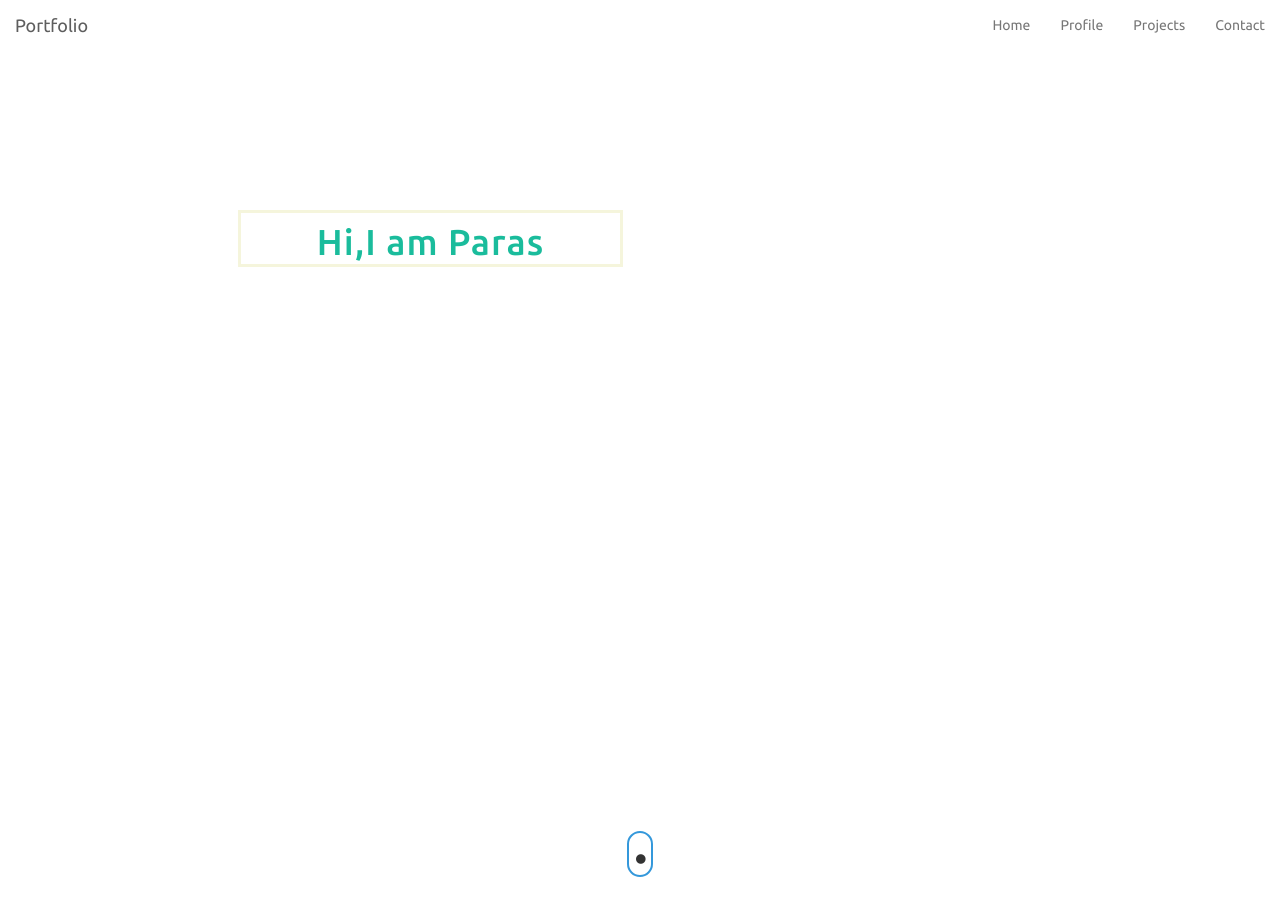
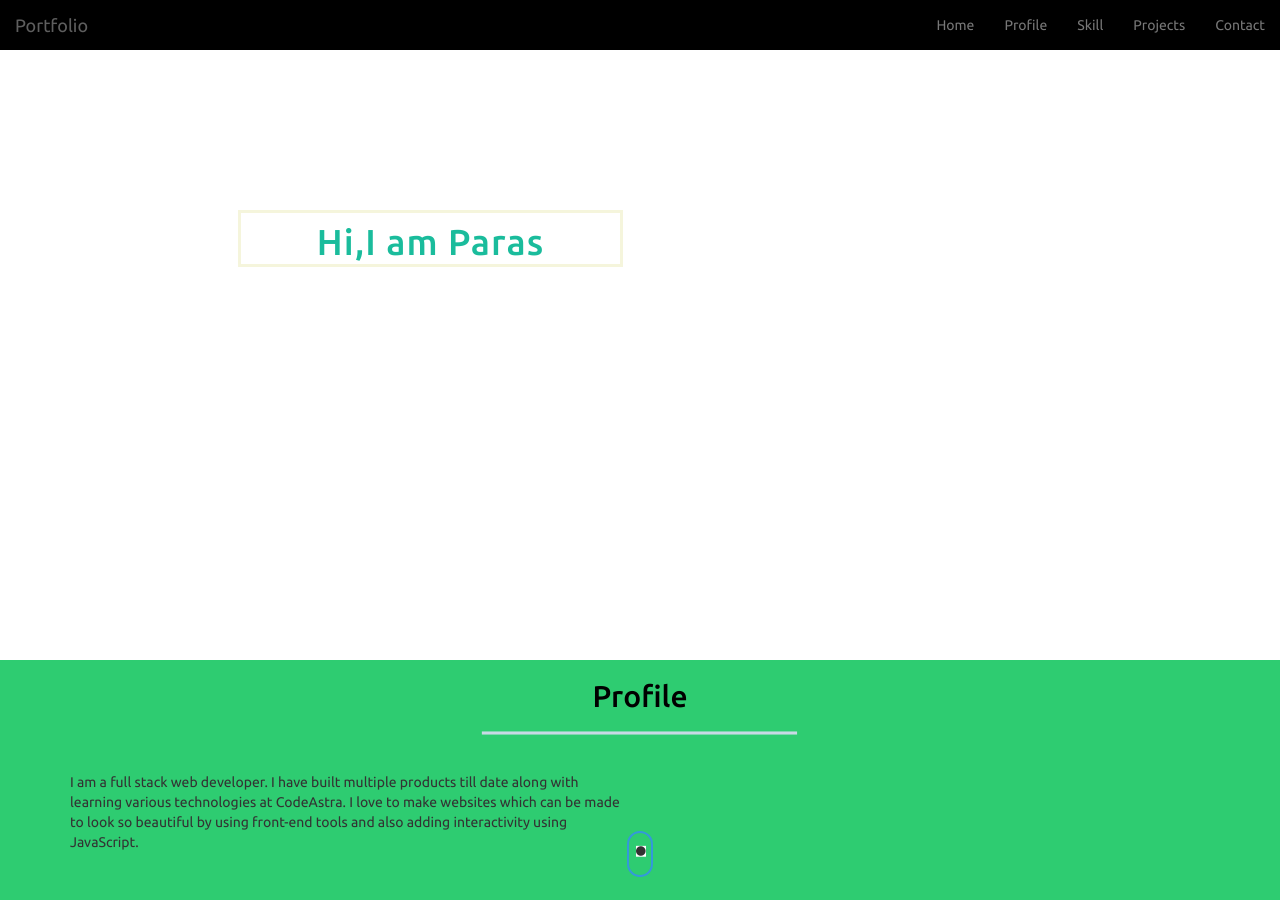
Before and after one commit to parasaro92/Portfolio-website, a Jekyll site: the page built from index.html, in a window 1280 px wide and 900 px high. Built offline with Jekyll 4.4.1, drawn with Linux system fonts in a browser that asks for light colours; nearby versions of some CDN libraries; some of the changed text lies outside the part shown.

Commit message:
Added projects and project page

```diff
--- a/_includes/head.html
+++ b/_includes/head.html
@@ -14,6 +14,10 @@
   <script src="https://code.jquery.com/jquery-2.1.4.min.js"></script>
   <script src="{{ "/js/app.js" | prepend: site.baseurl }}"></script>
   <script src="{{ "/js/wow.min.js" | prepend: site.baseurl }}"></script>
+
+  <script src="https://maxcdn.bootstrapcdn.com/bootstrap/3.3.5/js/bootstrap.min.js"></script>
+  <script src="{{ "/js/bootbox.min.js" | prepend: site.baseurl }}"></script>
+  <script src="{{ "/js/project.js" | prepend: site.baseurl }}"></script>
   <link rel="canonical" href="{{ page.url | replace:'index.html','' | prepend: site.baseurl | prepend: site.url }}">
   <link href='https://fonts.googleapis.com/css?family=Ubuntu:400,500,700' rel='stylesheet' type='text/css'>
   <!-- <link rel="stylesheet" href="path/to/font-awesome/css/font-awesome.min.css"> -->
--- a/_includes/header.html
+++ b/_includes/header.html
@@ -18,7 +18,8 @@
           <ul class="nav navbar-nav navbar-right">
             <li><a href="#home">Home</a></li>
             <li><a href="#profile">Profile</a></li>
-            <li><a href="#services">Projects</a></li>
+            <li><a href="#skills">Skill</a></li>
+            <li><a href="#project">Projects</a></li>
 <!--             <li><a href="#portfolio">Portfolio</a></li>
             <li><a href="#testimonial">Testimonial</a></li> -->
             <li><a href="#contact">Contact</a></li>
--- /dev/null
+++ b/_includes/project.html
@@ -0,0 +1,60 @@
+<section id="project">
+  <div class="row">
+    <h2>Projects</h2>
+    <hr>
+    <span class="fa fa-star hr-star"></span>
+  </div>
+  <div class="row btng">
+    <div class="col-sm-3"></div>
+    <div class="col-sm-9">
+      <div class="btn-group btn-group-lg" role="group" aria-label="...">
+        <button type="button" id="all" class="btn btn-default">All</button>
+        <button type="button" id="html" class="btn btn-default">HTML &amp; CSS</button>
+        <button type="button" id="js" class="btn btn-default">Javascript/Jquery</button>
+        <!-- <button type="button" id="jek" class="btn btn-default">Jekyll</button> -->
+        <!-- <button type="button" id="c" class="btn btn-default">MOUNTAIN</button> -->
+      </div>
+    </div>
+  </div>
+  <div class="container-fluid">
+    <div class="row cc">
+      <div class="col-md-6 col-sm-6 pad">
+        <div class="img-pic">
+          <img src="images/psd2html1.png" class="img-responsive all p1">
+        </div>
+      </div>
+      <div class="col-md-6 col-sm-6 pad">
+        <div class="img-pic">
+          <img src="images/riding.png" class="img-responsive all p2">
+        </div>
+      </div>
+    </div>
+    <div class="row cc">
+      <div class="col-md-6 col-sm-6 pad">
+        <div class="img-pic">
+          <img src="images/game.png" class="img-responsive all g1">
+        </div>
+      </div>
+      <div class="col-md-6 col-sm-6 pad">
+        <div class="img-pic">
+          <img src="images/calci.png" class="img-responsive all c1">
+        </div>
+      </div>
+    </div>
+    <div class="row cc">
+      <div class="col-md-6 col-sm-6 pad">
+        <div class="img-pic">
+          <img src="images/tbbt.png" class="img-responsive all w1">>
+        </div>
+      </div>
+      <!-- <div class="col-md-6 col-sm-6 pad">
+        <div class="img-pic">
+          <img src="images/calci.png" class="img-responsive all web">
+          <p class="text-overlay">Lorem ipsum dolor sit amet, consectetur</p>
+        </div>
+      </div> -->
+    </div>
+  </div>
+
+
+</section>
--- /dev/null
+++ b/_includes/skill.html
@@ -0,0 +1,80 @@
+<section id="skills">
+  <div class="container">
+    <div class="row">
+      <h2 class="wow bounceInDown" data-wow-duration="2s" data-wow-delay="0.5s">Skills</h2>
+      <hr class="wow fadeIn" data-wow-duration="1s" data-wow-delay="0.5s">
+    </div>
+    <div class="row">
+      <div class="col-sm-6">
+        <h4>Html</h4>
+        <div class="progress wow zoomIn" data-wow-duration="3s" data-wow-delay="0s" style="visibility: visible; animation-duration: 3s; animation-delay: 0s; animation-name: zoomIn;">
+          <div class="progress-bar progress-bar-info" role="progressbar" aria-valuenow="5" style="width: 85%">
+            <span class="sr-only"></span>
+          </div>
+        </div>
+      </div>
+      <div class="col-sm-6">
+        <h4>CSS3</h4>
+        <div class="progress wow zoomIn" data-wow-duration="3s" data-wow-delay="0s" style="visibility: visible; animation-duration: 3s; animation-delay: 0s; animation-name: zoomIn;">
+          <div class="progress-bar progress-bar-info" role="progressbar" aria-valuenow="5" style="width: 85%">
+            <span class="sr-only"></span>
+          </div>
+        </div>
+      </div>
+    </div>
+    <div class="row">
+      <div class="col-sm-6">
+        <h4 class="s">Javascript</h4>
+        <div class="progress wow zoomIn" data-wow-duration="3s" data-wow-delay="0s" style="visibility: visible; animation-duration: 3s; animation-delay: 0s; animation-name: zoomIn;">
+          <div class="progress-bar progress-bar-info" role="progressbar" aria-valuenow="5" style="width: 85%">
+            <span class="sr-only"></span>
+          </div>
+        </div>
+      </div>
+      <div class="col-sm-6">
+        <h4>Ruby</h4>
+        <div class="progress wow zoomIn" data-wow-duration="3s" data-wow-delay="0s" style="visibility: visible; animation-duration: 3s; animation-delay: 0s; animation-name: zoomIn;">
+          <div class="progress-bar progress-bar-info" role="progressbar" aria-valuenow="5" style="width: 85%">
+            <span class="sr-only"></span>
+          </div>
+        </div>
+      </div>
+    </div>
+    <div class="row">
+      <div class="col-sm-6">
+        <h4 class="s">J-query</h4>
+        <div class="progress wow zoomIn" data-wow-duration="3s" data-wow-delay="0s" style="visibility: visible; animation-duration: 3s; animation-delay: 0s; animation-name: zoomIn;">
+          <div class="progress-bar progress-bar-info" role="progressbar" aria-valuenow="5" style="width: 85%">
+            <span class="sr-only"></span>
+          </div>
+        </div>
+      </div>
+      <div class="col-sm-6">
+        <h4>Sql</h4>
+        <div class="progress wow zoomIn" data-wow-duration="3s" data-wow-delay="0s" style="visibility: visible; animation-duration: 3s; animation-delay: 0s; animation-name: zoomIn;">
+          <div class="progress-bar progress-bar-info" role="progressbar" aria-valuenow="5" style="width: 85%">
+            <span class="sr-only"></span>
+          </div>
+        </div>
+      </div>
+    </div>
+    <div class="row">
+      <div class="col-sm-6">
+        <h4>Html</h4>
+        <div class="progress wow zoomIn" data-wow-duration="3s" data-wow-delay="0s" style="visibility: visible; animation-duration: 3s; animation-delay: 0s; animation-name: zoomIn;">
+          <div class="progress-bar progress-bar-info" role="progressbar" aria-valuenow="5" style="width: 85%">
+            <span class="sr-only"></span>
+          </div>
+        </div>
+      </div>
+      <div class="col-sm-6">
+        <h4>CSS3</h4>
+        <div class="progress wow zoomIn" data-wow-duration="3s" data-wow-delay="0s" style="visibility: visible; animation-duration: 3s; animation-delay: 0s; animation-name: zoomIn;">
+          <div class="progress-bar progress-bar-info" role="progressbar" aria-valuenow="5" style="width: 85%">
+            <span class="sr-only"></span>
+          </div>
+        </div>
+      </div>
+    </div>
+  </div>
+</section>
--- a/_sass/home.scss
+++ b/_sass/home.scss
@@ -1,6 +1,6 @@
 #home {
   // margin-bottom: 200px;
-  min-height: 80vh;
+  min-height: 50vh;
 
   video {
     position: fixed;
@@ -67,6 +67,6 @@
 }
 
 header .navbar {
-  background-color: transparent;
+  background-color: black;
   border-bottom: transparent;
 }
--- /dev/null
+++ b/_sass/project.scss
@@ -0,0 +1,56 @@
+#project {
+  min-height: 35em;
+
+  hr {
+    background-color: #ff0;
+    width: 10em;
+    height: 2px;
+  }
+
+  .hr-star {
+    position: relative;
+    top: -2.3em;
+    display: inline-block;
+    color: yellow;
+    background-color: white;
+    width: 2em;
+    text-align: center;
+    margin-left: 31em;
+  }
+
+
+  h2 {
+    text-align: center;
+    font-size: 3.1em;
+    margin-top: 2em;
+    color: #729BCC;
+  }
+
+  .btn-group .btn {
+    margin-right: 1em;
+    height: 2em;
+    border-radius: 7px;
+  }
+
+  .btng {
+    margin-bottom: 2em;
+  }
+
+  .btn-group {
+    margin-left: -4em;
+  }
+
+  .pad {
+    padding: 0 !important;
+  }
+
+  .img-pic {
+    position: relative;
+
+    .img-responsive {
+      width: 80%;
+      margin-left: 3em;
+      margin-bottom: 2em;
+    }
+  }
+}
--- /dev/null
+++ b/_sass/skill.scss
@@ -0,0 +1,28 @@
+#skills {
+  background-color: #C7C9BB;
+  min-height: 50vh;
+
+  h2 {
+    text-align: center;
+  }
+  .progress {
+    margin-top: -2em;
+    width: 21em;
+    height: 14px;
+    margin-left: 4em;
+  }
+
+  .h4 {
+    margin-left: -2em;
+
+    .s {
+      // margin-left: -1em;
+    }
+  }
+
+  hr {
+    width: 14%;
+    height: 2px;
+    background-color: cyan;
+  }
+}
--- a/css/main.scss
+++ b/css/main.scss
@@ -4,4 +4,4 @@
 @charset "utf-8";
 
 
-@import "theme", "common", "home", "profile";
+@import "theme", "common", "home", "profile", "skill", "project";
--- a/index.html
+++ b/index.html
@@ -5,7 +5,7 @@
 <section id="home">
   {% include header.html %}
   <!-- <video autoplay poster="images/night.jpg" id="bgvid" loop>
-    <source src="images/cons.mp4" type="video/mp4">
+    <source src="images/video.mp4" type="video/mp4">
   </video> -->
 
   <div class="row rel">
@@ -21,3 +21,5 @@
 </section>
 
 {% include profile.html %}
+{% include skill.html %}
+{% include project.html %}
--- /dev/null
+++ b/js/project.js
@@ -0,0 +1,31 @@
+function gallery(){
+  $('.p1').click(function(ev) { ev.preventDefault(); bootbox.alert('<h4 class="text-center">PSD to HTML</h4><hr><img class="img-responsive all p1" src="images/psd2html1.png"><br/><div class="col-md-offset-3 col-md-9"><a href="https://github.com/parasaro92/psd2html1" target="_blank"><button type="button" class="btn btn-success">Github URL</button></a>&nbsp;&nbsp;&nbsp;&nbsp;<a href="http://parasaro92.github.io/psd2html1/" target="_blank"><button type="button" class="btn btn-danger">Launch Demo</button></a></div>'); });
+  $('.p2').click(function(ev) { ev.preventDefault(); bootbox.alert('<h4 class="text-center">PSD to HTML</h4><hr><img class="img-responsive" src="images/riding.png"><br/><div class="col-md-offset-3 col-md-9"><a href="https://github.com/parasaro92/machine-angels-club" target="_blank"><button type="button" class="btn btn-success">Github URL</button></a>&nbsp;&nbsp;&nbsp;&nbsp;<a href="http://parasaro92.github.io/machine-angels-club/" target="_blank"><button type="button" class="btn btn-danger">Launch Demo</button></a></div>'); });
+  $('.c1').click(function(ev) { ev.preventDefault(); bootbox.alert('<h4 class="text-center">Calculator</h4><hr><img class="img-responsive" src="images/calci.png"><br/><p class="text-center">A simple Calculator app built using Javascript and jquery</p><div class="col-md-offset-3 col-md-9"><a href="https://github.com/parasaro92/calci" target="_blank"><button type="button" class="btn btn-success">Github URL</button></a>&nbsp;&nbsp;&nbsp;&nbsp;<a href="http://parasaro92.github.io/calci/" target="_blank"><button type="button" class="btn btn-danger">Launch Demo</button></a></div>'); });
+  $('.g1').click(function(ev) { ev.preventDefault(); bootbox.alert('<h4 class="text-center">2048 game</h4><hr><img class="img-responsive" src="images/game.png"><br/><p class="text-center">An image matching game forked it and modified it.... </p><div class="col-md-offset-3 col-md-9"><a href="https://github.com/parasaro92/game_2048" target="_blank"><button type="button" class="btn btn-success">Github URL</button></a>&nbsp;&nbsp;&nbsp;&nbsp;<a href="http://parasaro92.github.io/game_2048/" target="_blank"><button type="button" class="btn btn-danger">Launch Demo</button></a></div>'); });
+  $('.w1').click(function(ev) { ev.preventDefault(); bootbox.alert('<h4 class="text-center">Jekyll website</h4><hr><img class="img-responsive" src="images/tbbt.png"><br/><hr><p class="text-center">Made a website using jekyll site server </p><div class="col-md-offset-3 col-md-9"><a href="https://github.com/parasaro92/tbbt" target="_blank"><button type="button" class="btn btn-success">Github URL</button></a>&nbsp;&nbsp;&nbsp;&nbsp;<a href="http://parasaro92.github.io/tbbt/" target="_blank"><button type="button" class="btn btn-danger">Launch Demo</button></a></div>'); });
+//   $('#mystartup').click(function(ev) { ev.preventDefault(); bootbox.alert('<h4 class="text-center">MIST Blogs</h4><hr><iframe width="560" height="315" src="https://www.youtube.com/embed/YResQaSabUk" frameborder="0" allowfullscreen></iframe><hr><p class="text-center">MIST Blogs is a social Network and microblogging platform for colleges, where each student has a personal website with a unique URL. The Student can design his/her homepage with a built-in drag & drop builder, can join communities, add friends, share files with friends and can also have a remainder of his schedule with the built-in tasks page.</p>'); });
+//   $('#advid').click(function(ev) { ev.preventDefault(); bootbox.alert('<h4 class="text-center">AdVid</h4><hr><img class="img-responsive" src="images/proj_advid9.png"><hr><p class="text-center">AdVid is a video advertising platform aimed at increasing brand-awareness among users in a unique interactive way.</p><div class="col-md-offset-3 col-md-9"><a href="https://github.com/parasaro92/ad_vid/tree/develop" target="_blank"><button type="button" class="btn btn-success">Github URL</button></a>&nbsp;&nbsp;&nbsp;&nbsp;<a href="http://parasaro92.github.io/weather_forecast/" target="_blank"><button type="button" class="btn btn-danger">Launch Demo</button></a></div>'); });
+//   $('#shareit').click(function(ev) { ev.preventDefault(); bootbox.alert('<h4 class="text-center">ShareIt</h4><hr><img class="img-responsive" src="images/shareit_project.png"><hr><p class="text-center">A simple Reddit clone. </p><div class="col-md-offset-3 col-md-9"><a href="https://github.com/parasaro92/reddit_clone" target="_blank"><button type="button" class="btn btn-success">Github URL</button></a>&nbsp;&nbsp;&nbsp;&nbsp;<a href="http://shareit9.herokuapp.com" target="_blank"><button type="button" class="btn btn-danger">Launch Demo</button></a></div>'); });
+//   $('#inspire').click(function(ev) { ev.preventDefault(); bootbox.alert('<h4 class="text-center">98 Inspirations</h4><hr><img class="img-responsive" src="images/project_inspire.png"><hr><p class="text-center">98 Inspirations is your best source of inspiration. User can post inspiring images/quotes, other users can like and comment on them. </p><div class="col-md-offset-3 col-md-9"><a href="https://github.com/parasaro92/98inspirations" target="_blank"><button type="button" class="btn btn-success">Github URL</button></a>&nbsp;&nbsp;&nbsp;&nbsp;<a href="http://ninety-eight-inspirations.herokuapp.com" target="_blank"><button type="button" class="btn btn-danger">Launch Demo</button></a></div>'); });
+//   $('#angular').click(function(ev) { ev.preventDefault(); bootbox.alert('<h4 class="text-center">Weather Forecast</h4><hr><img class="img-responsive" src="images/weather_project.png"><hr><p class="text-center">A simple Weather forecast app built using AngularJS.</p><div class="col-md-offset-3 col-md-9"><a href="https://github.com/parasaro92/weather_forecast" target="_blank"><button type="button" class="btn btn-success">Github URL</button></a>&nbsp;&nbsp;&nbsp;&nbsp;<a href="http://parasaro92.github.io/weather_forecast/" target="_blank"><button type="button" class="btn btn-danger">Launch Demo</button></a></div>'); });
+//   $('#eureka').click(function(ev) { ev.preventDefault(); bootbox.alert('<h4 class="text-center">StartupEureka</h4><hr><img class="img-responsive" src="images/startupeureka.png"><br/><hr><p class="text-center">StartupEureka is a place where you can discover how Startup founders got their Startup ideas, through a 2 min video.</p><div class="col-md-offset-4 col-md-8">&nbsp;&nbsp;&nbsp;<a href="http://startupeureka.com" target="_blank"><button type="button" class="btn btn-danger">Launch Demo</button></a></div>'); });
+}
+
+$(document).ready(gallery);
+$('document').ready(function() {
+  $('#all').click(function() {
+      $('.all').fadeIn(1000);
+    });
+    $('#html').click(function() {
+      $('.all').fadeOut(1000);
+      $('.p1').fadeIn(1000);
+      $('.p2').fadeIn(1000);
+      $('.g1').fadeIn(1000);
+    });
+    $('#js').click(function() {
+      $('.all').fadeOut(1000);
+      $('.c1').fadeIn(1000);
+      $('.w1').fadeIn(1000);
+    });
+});
```
Also changed, not shown: images/calci.png (added), images/game.png (added), images/psd2html1.png (added), images/riding.png (added), images/tbbt.png (added), js/app.js (line endings or trailing spaces), js/bootbox.min.js (added), 1 other file.
